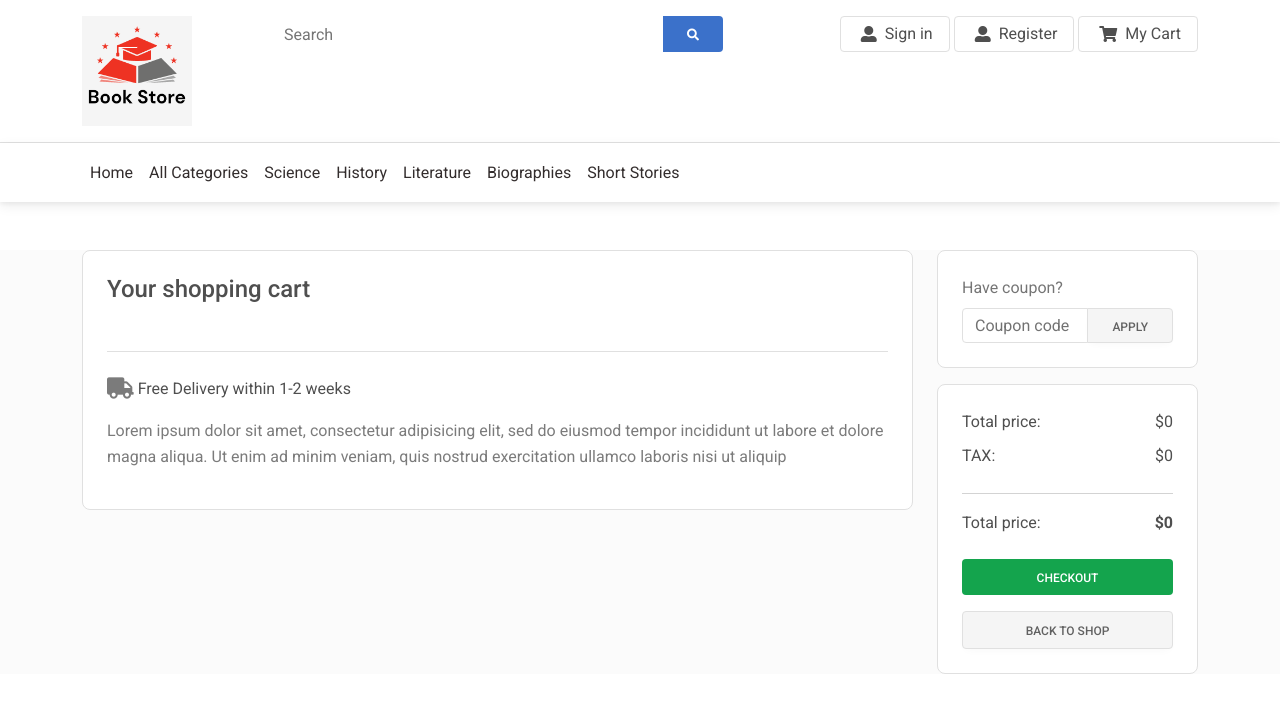
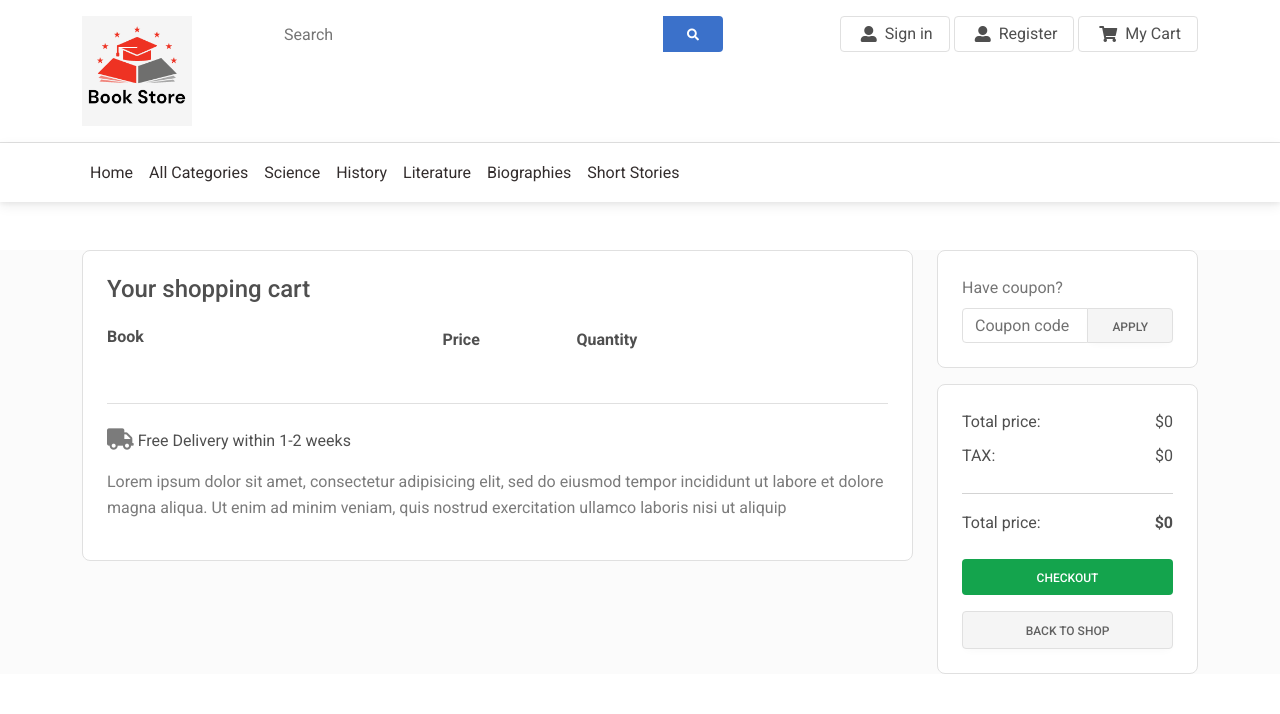
Before and after one commit to lubnareshi/BStore, a Django app: page /cart/ in a window 1280 px wide. Shown: the top 714 px of the page. Run offline with Django 5.2, Linux system fonts and the light colour scheme; data comes from the database, SQL or seed files in the repository; both versions use the stored data as it was after the commit; some libraries are stand-ins or nearby versions.

Commit message:
Commit 3

```diff
--- a/carts/views.py
+++ b/carts/views.py
@@ -83,7 +83,7 @@ def cart(request, total=0, quantity=0, cart_items=None):
         tax = 0
         grand_total = 0
         if request.user.is_authenticated:
-            print(request.user)
+            # print(request.user)
             cart_items = CartItem.objects.filter(user=request.user, is_active=True)
 
         else:
--- a/templates/includes/footer.html
+++ b/templates/includes/footer.html
@@ -10,7 +10,7 @@
           <!-- Grid column -->
           <div class="col-12 col-lg-3 col-sm-12 mb-2">
             <!-- Content -->
-            <a href="https://mdbootstrap.com/" target="_blank" class="">
+            <a href="{% url 'home' %}" target="_blank" class="">
               <img src="{% static 'images/logo.png' %}" height="110" />
             </a>
             <p class="mt-2 text-dark">
--- a/templates/store/cart.html
+++ b/templates/store/cart.html
@@ -11,6 +11,28 @@
           <div class="card border shadow-0">
             <div class="m-4">
               <h4 class="card-title mb-4">Your shopping cart</h4>
+              <div class="row gy-3 mb-4">
+                <div class="col-lg-5">
+                  <div class="me-lg-5">
+                    <div class="d-flex">
+                        <text class="h6"><b>Book</b></text> <br />
+                    </div>
+                  </div>
+                </div>
+
+                <div class="col-lg-2 col-sm-6 col-6 d-flex flex-row flex-lg-column flex-xl-row text-nowrap">
+                  <div class="">
+                    <text class="h6"><b>Price</b></text> <br />
+                  </div>
+                </div>
+
+                <div class="col-lg-2 col-sm-6 col-6 d-flex flex-row flex-lg-column flex-xl-row text-nowrap">
+                  <div class="">
+                    <text class="h6"><b>Quantity</b></text> <br />
+                  </div>
+                </div>
+
+              </div>
               {% for item in cart_items %}
               <div class="row gy-3 mb-4">
                 <div class="col-lg-5">
@@ -24,15 +46,25 @@
                     </div>
                   </div>
                 </div>
+
                 <div class="col-lg-2 col-sm-6 col-6 d-flex flex-row flex-lg-column flex-xl-row text-nowrap">
                   <div class="">
-
                   </div>
                   <div class="">
                     <text class="h6">${{item.sub_total}}</text> <br />
                     <small class="text-muted text-nowrap"> ${{item.product.price}} / per item </small>
                   </div>
                 </div>
+
+                <div class="col-lg-2 col-sm-6 col-6 d-flex flex-row flex-lg-column flex-xl-row text-nowrap">
+                  <div class="">
+                  </div>
+                  <div class="">
+                    <text class="h6">{{item.quantity}}</text> <br />
+
+                  </div>
+                </div>
+
                 <div class="col-lg col-sm-6 d-flex justify-content-sm-center justify-content-md-start justify-content-lg-center justify-content-xl-end mb-2">
                   <div class="float-md-end">
                     <a href="#!" class="btn btn-light border px-2 icon-hover-primary"><i class="fas fa-heart fa-lg px-1 text-secondary"></i></a>
```
Also changed, not shown: db.sqlite3.
